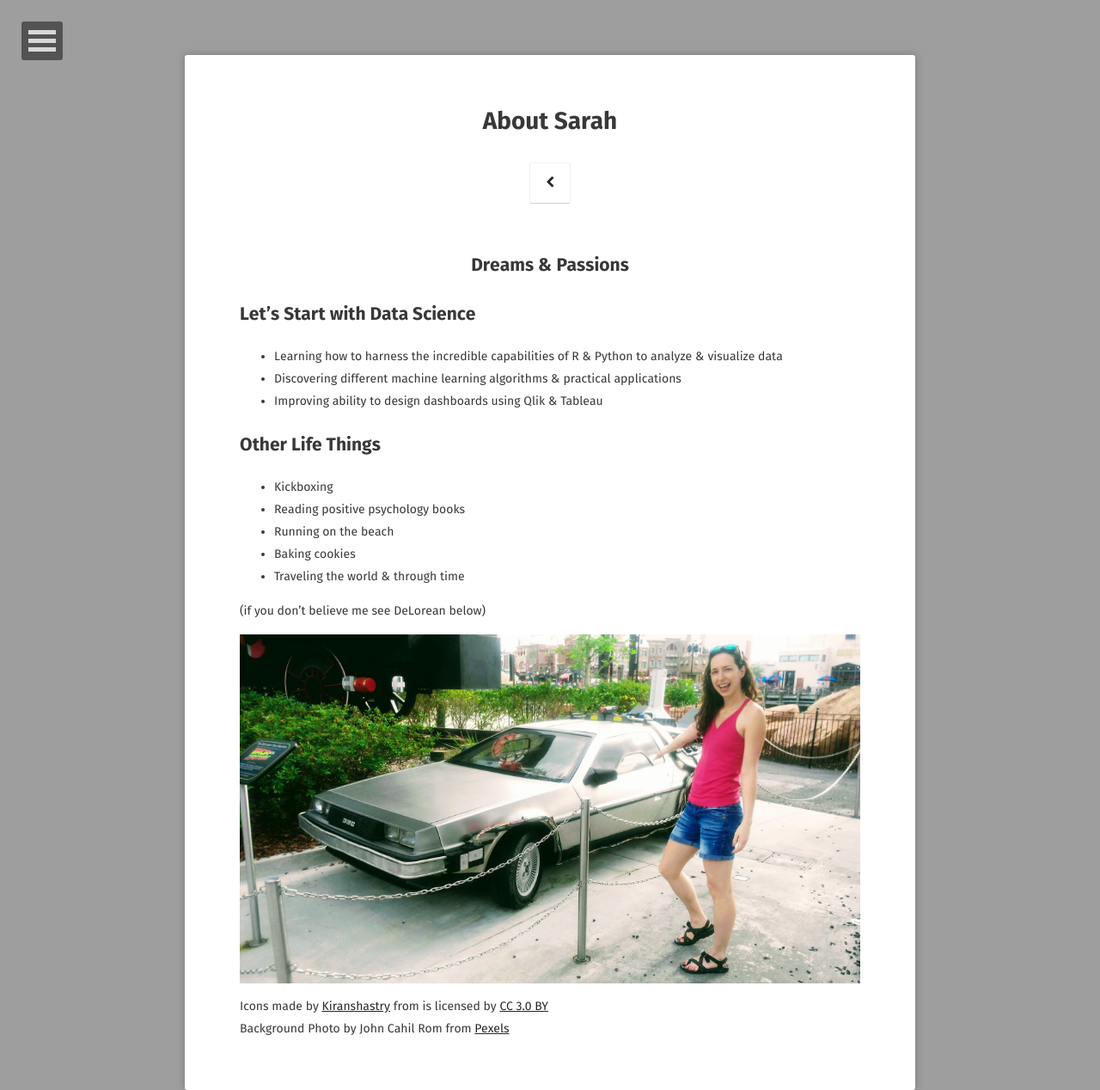
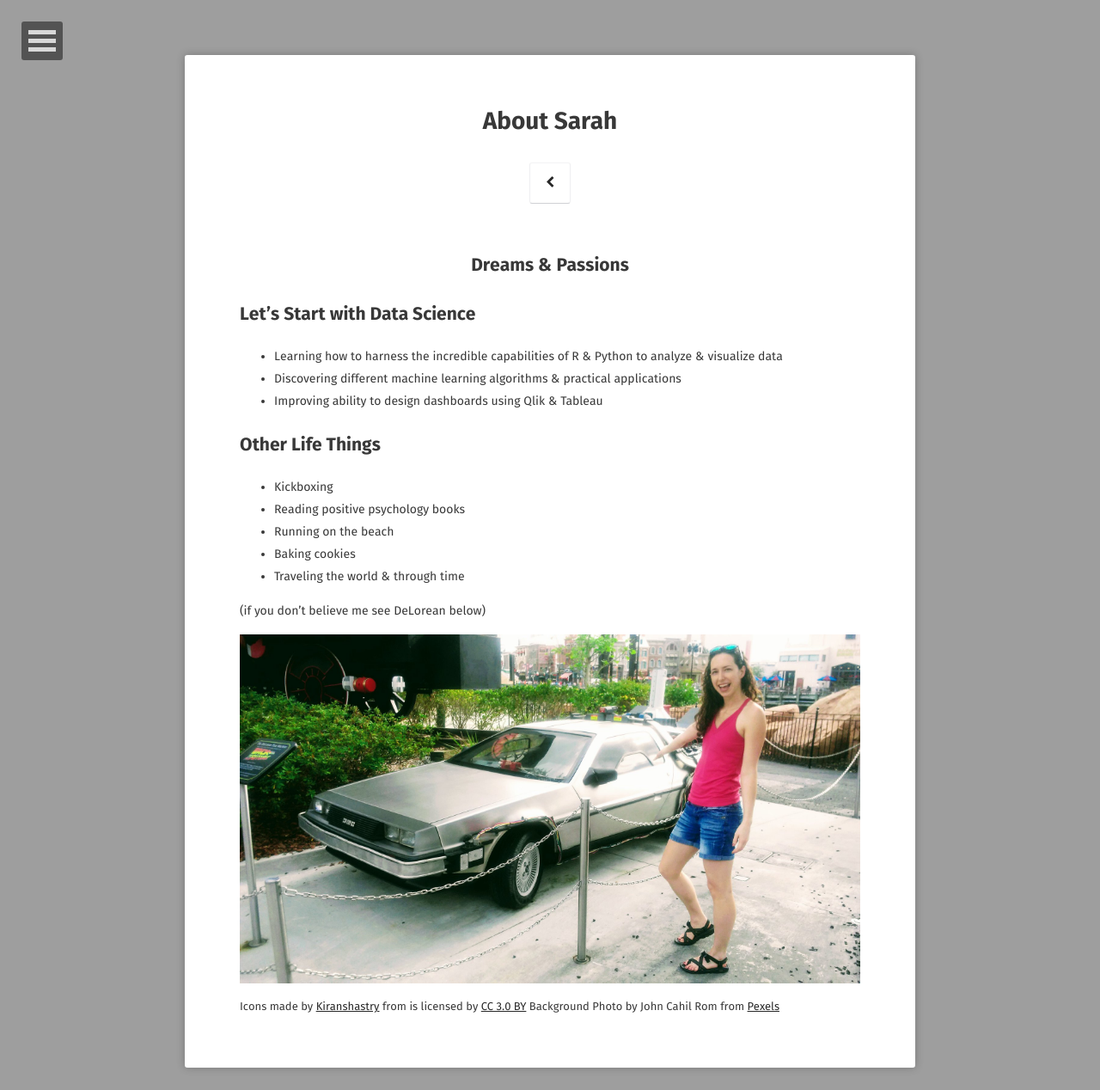
Before and after one commit to sarahschirduan/sarahschirduan.github.io, a Jekyll site: the page built from about/index.md, in a window 1280 px wide. Shown: the whole page at 86% size. Built offline with Jekyll 4.4.1, drawn with Linux system fonts in a browser that asks for light colours; some web fonts are replaced; after the commit the page ends 1242 px from its top, so only the background shows below that.

Commit message:
Update index.md

```diff
--- a/about/index.md
+++ b/about/index.md
@@ -25,6 +25,6 @@
 
 <a href="/assets/img/DeLorean.jpg"><img src="/assets/img/DeLorean.jpg">
 
-<div>Icons made by <a href="https://www.flaticon.com/authors/kiranshastry" title="Kiranshastry">Kiranshastry</a> from <a href="https://www.flaticon.com/" title="Flaticon"></a> is licensed by <a href="http://creativecommons.org/licenses/by/3.0/" 			   title="Creative Commons BY 3.0" target="blank">CC 3.0 BY</a></div>
+<div><font size="-1">Icons made by <a href="https://www.flaticon.com/authors/kiranshastry" title="Kiranshastry">Kiranshastry</a> from <a href="https://www.flaticon.com/" title="Flaticon"></a> is licensed by <a href="http://creativecommons.org/licenses/by/3.0/" 			   title="Creative Commons BY 3.0" target="blank">CC 3.0 BY</a>
 
-<div>Background Photo by John Cahil Rom from <a href= "https://www.pexels.com/photo/underwater-2170473/" title="Pexels">Pexels</a></div>
+Background Photo by John Cahil Rom from <a href= "https://www.pexels.com/photo/underwater-2170473/" title="Pexels">Pexels</a></font></div>
```
